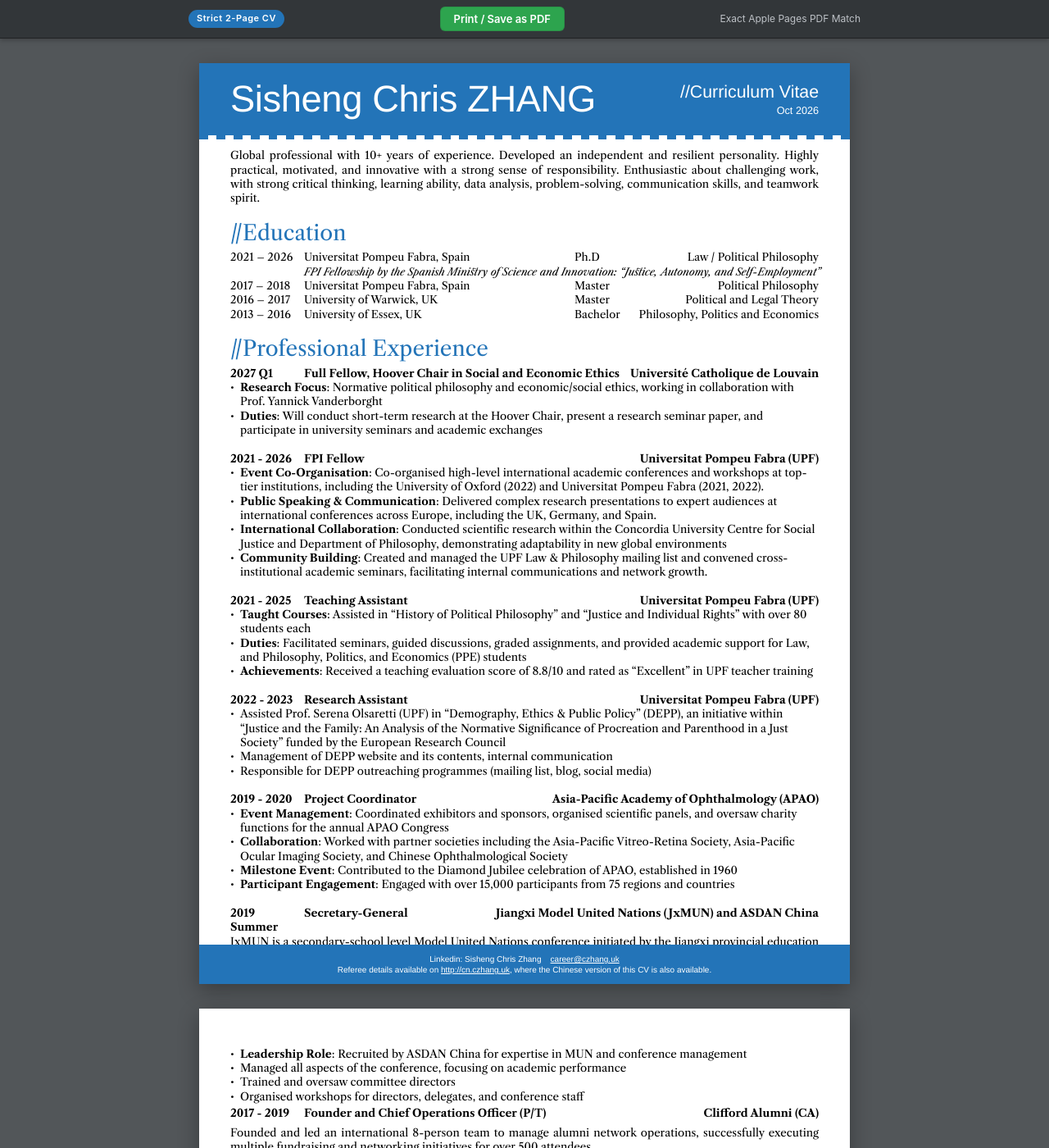
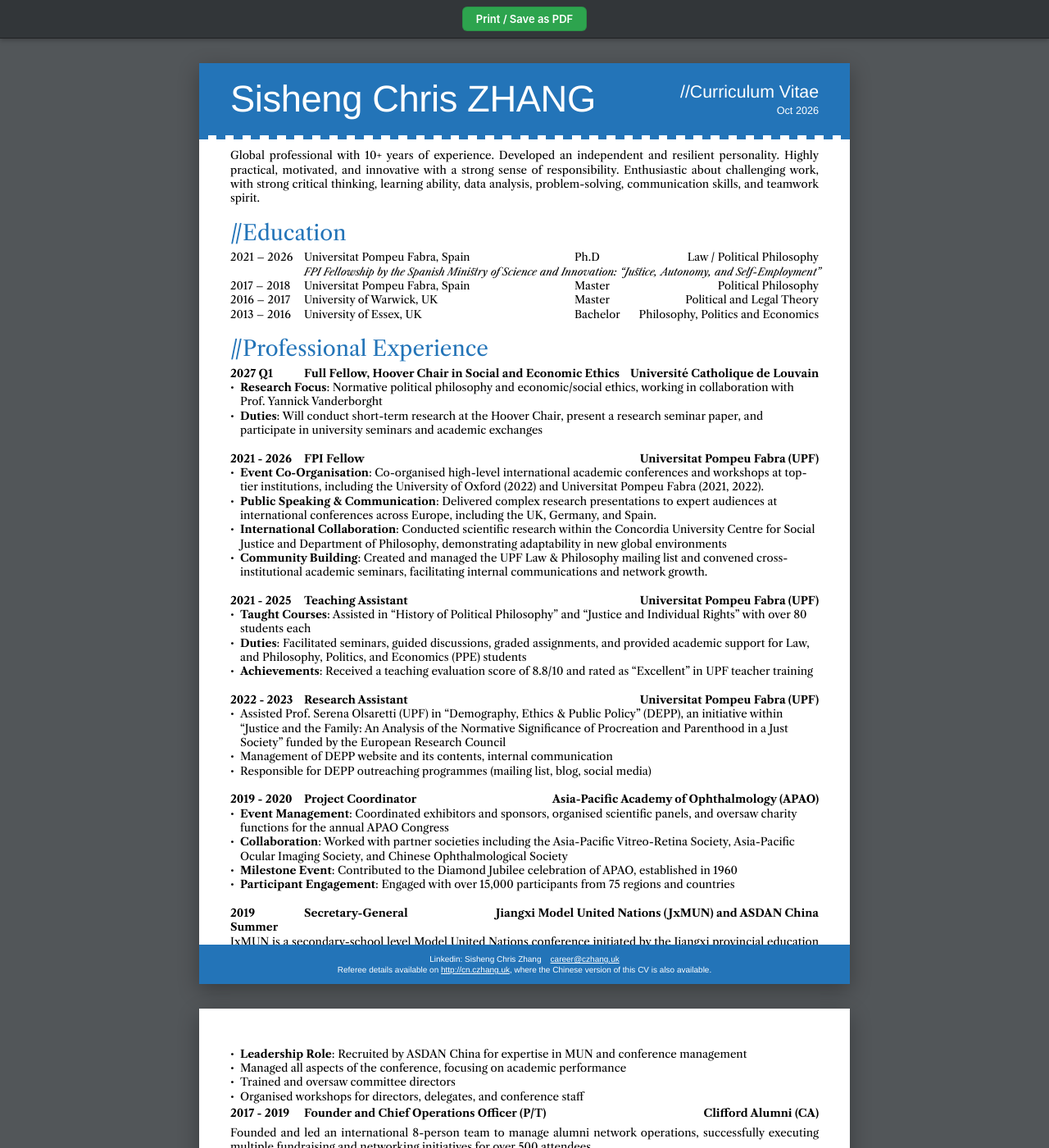
Before and after one commit to kzssc/cv, a Jekyll site: the page built from index.md, in a window 1280 px wide and 1400 px high. Shown: the whole window at 82% size. Built offline with Jekyll 4.4.1, drawn with Linux system fonts in a browser that asks for light colours.

Commit message:
Remove Strict 2-Page CV and Exact Apple Pages PDF Match from webpage toolbar

```diff
--- a/_layouts/cv.html
+++ b/_layouts/cv.html
@@ -13,9 +13,7 @@
 <body>
   <div class="screen-toolbar no-print">
     <div class="toolbar-content">
-      <span class="badge">Strict 2-Page CV</span>
       <button onclick="window.print()" class="btn-print">Print / Save as PDF</button>
-      <span class="tip">Exact Apple Pages PDF Match</span>
     </div>
   </div>
 
--- a/media/screen.css
+++ b/media/screen.css
@@ -34,18 +34,7 @@ body {
   max-width: 820px;
   display: flex;
   align-items: center;
-  justify-content: space-between;
-}
-
-.badge {
-  background: #2374b8;
-  color: #fff;
-  font-family: -apple-system, BlinkMacSystemFont, "Segoe UI", Roboto, sans-serif;
-  font-size: 11px;
-  font-weight: 600;
-  padding: 4px 10px;
-  border-radius: 12px;
-  letter-spacing: 0.5px;
+  justify-content: center;
 }
 
 .btn-print {
@@ -63,12 +52,6 @@ body {
 
 .btn-print:hover {
   background: #2c974b;
-}
-
-.tip {
-  color: #bdc1c6;
-  font-family: -apple-system, BlinkMacSystemFont, "Segoe UI", Roboto, sans-serif;
-  font-size: 12px;
 }
 
 /* Container */
```
